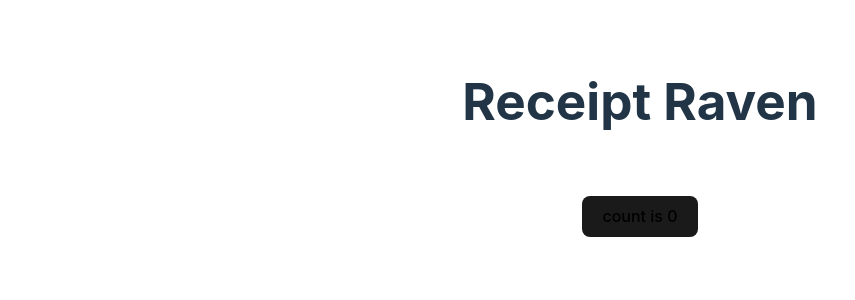
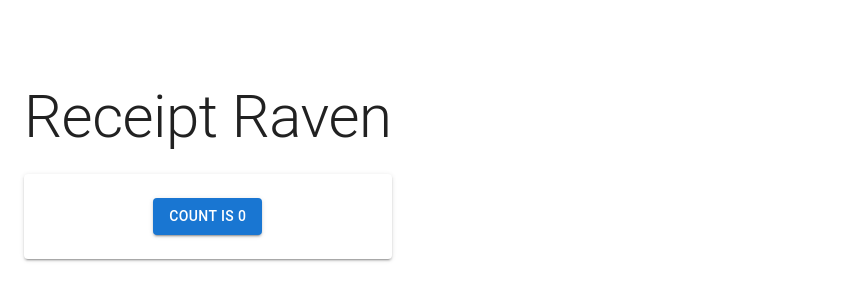
Before and after one commit to Tumetsu/receipt-raven, a React (Vite) app in the folder frontend/: page / in a window 1280 px wide. Shown: the part 246-546 px from the top of the page, without its empty margins (0-855 px from the left). Built offline with nearby package versions, Linux system fonts and the light colour scheme.

Commit message:
Setup material ui with styled

```diff
--- a/frontend/package.json
+++ b/frontend/package.json
@@ -14,6 +14,9 @@
     "type-check": "tsc --noEmit"
   },
   "dependencies": {
+    "@emotion/react": "^11.14.0",
+    "@emotion/styled": "^11.14.1",
+    "@mui/material": "^7.3.4",
     "react": "^18.3.1",
     "react-dom": "^18.3.1"
   },
--- a/frontend/src/App.tsx
+++ b/frontend/src/App.tsx
@@ -1,18 +1,34 @@
 import { useState, type ReactElement } from 'react';
-import './App.css';
+import { styled } from '@mui/material/styles';
+import { Button, Typography, Container, Box } from '@mui/material';
+
+const StyledCard = styled(Box)(({ theme }) => ({
+  padding: theme.spacing(3),
+  borderRadius: theme.shape.borderRadius,
+  backgroundColor: theme.palette.background.paper,
+  boxShadow: theme.shadows[2],
+  textAlign: 'center',
+}));
 
 function App(): ReactElement {
   const [count, setCount] = useState(0);
 
   return (
-    <>
-      <h1>Receipt Raven</h1>
-      <div className="card">
-        <button onClick={() => setCount(count => count + 1)}>
-          count is {count}
-        </button>
-      </div>
-    </>
+    <Container maxWidth="sm">
+      <Box sx={{ mt: 8, mb: 4 }}>
+        <Typography variant="h2" component="h1" gutterBottom>
+          Receipt Raven
+        </Typography>
+        <StyledCard>
+          <Button
+            variant="contained"
+            onClick={() => setCount(count => count + 1)}
+          >
+            count is {count}
+          </Button>
+        </StyledCard>
+      </Box>
+    </Container>
   );
 }
 
--- a/frontend/src/main.tsx
+++ b/frontend/src/main.tsx
@@ -1,10 +1,21 @@
 import { StrictMode } from 'react';
 import { createRoot } from 'react-dom/client';
+import { ThemeProvider, createTheme } from '@mui/material/styles';
+import CssBaseline from '@mui/material/CssBaseline';
 import './index.css';
 import App from './App.tsx';
 
+const theme = createTheme({
+  palette: {
+    mode: 'light',
+  },
+});
+
 createRoot(document.getElementById('root')!).render(
   <StrictMode>
-    <App />
+    <ThemeProvider theme={theme}>
+      <CssBaseline />
+      <App />
+    </ThemeProvider>
   </StrictMode>
 );
```
Also changed, not shown: 1 other file (tests, documents, lock files or other folders).
